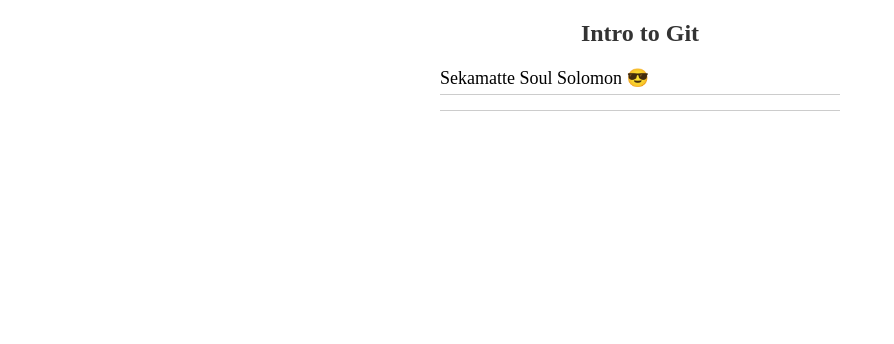
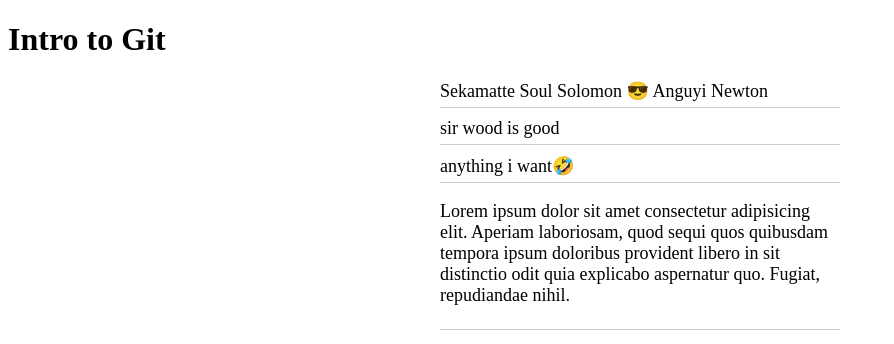
Before and after one commit to SoulSolomon21/Intro-to-Git, a plain HTML site: page index.html in a window 1280 px wide. Shown: the whole page, without its empty margins (0-894 px from the left). Drawn offline with Linux system fonts and the light colour scheme.

Commit message:
ian emuron

```diff
--- a/index.html
+++ b/index.html
@@ -9,8 +9,16 @@
 <body>
   <h1>Intro to Git</h1>
   <ul>
-    <li>Sekamatte Soul Solomon 😎</li>
-    <li></li>
+    <li>Sekamatte Soul Solomon 😎
+      Anguyi Newton
+    </li>
+    <li>
+      sir wood is good
+    </li>
+    <li>
+      anything i want🤣
+    </li>
+    <li><p>Lorem ipsum dolor sit amet consectetur adipisicing elit. Aperiam laboriosam, quod sequi quos quibusdam tempora ipsum doloribus provident libero in sit distinctio odit quia explicabo aspernatur quo. Fugiat, repudiandae nihil.</p></li>
   </ul>
 </body>
 </html>
--- a/style.css
+++ b/style.css
@@ -1,4 +1,4 @@
-h1 {
+h5 {
   font-size: 24px;
   color: #333;
   text-align: center;
```
